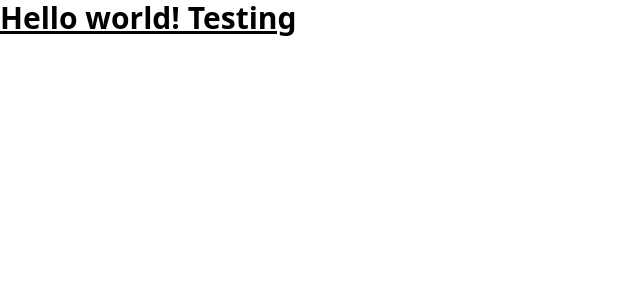
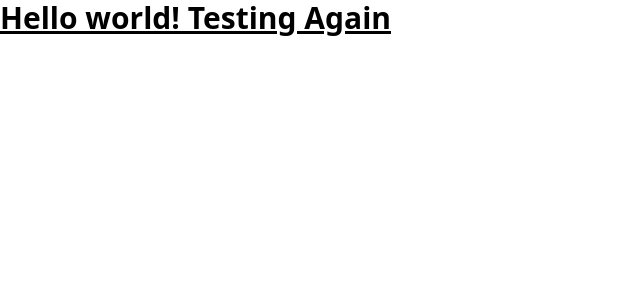
Before and after one commit to shashank1623/Payo_Template, a Next.js app in the folder apps/user-app/: page / in a window 1280 px wide. Shown: the top 300 px of the page, without its empty margins (0-640 px from the left). Built offline with nearby package versions, Linux system fonts and the light colour scheme.

Commit message:
Testing on main branch

```diff
--- a/apps/user-app/app/page.tsx
+++ b/apps/user-app/app/page.tsx
@@ -2,7 +2,7 @@
 export default function Home() {
   return (
     <h1 className="text-3xl font-bold underline">
-    Hello world! Testing
+    Hello world! Testing Again
   </h1>
   );
 }
```
